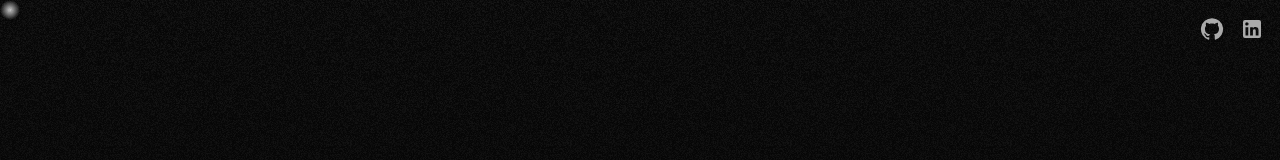
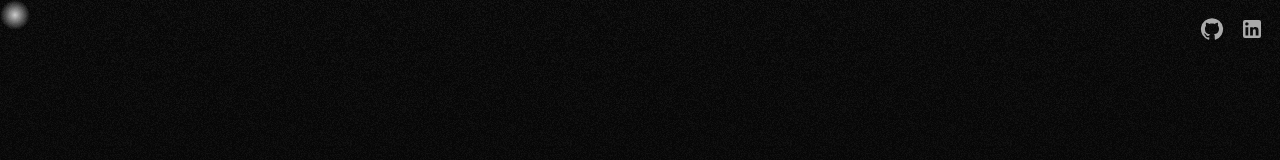
Before and after one commit to ethn1ee/ethn1ee.github.io, a Next.js app: page / in a window 1280 px wide. Shown: the top 160 px of the page. Built offline with nearby package versions, Linux system fonts and the light colour scheme; a web font is replaced by a local one.

Commit message:
Increase cursor size and adjust z-index for improved visibility

```diff
--- a/src/app/_components/Cursor.tsx
+++ b/src/app/_components/Cursor.tsx
@@ -4,7 +4,7 @@ import { motion, useMotionValue } from "motion/react";
 import { useEffect } from "react";
 
 const Cursor = () => {
-  const cursorSize = 20;
+  const cursorSize = 30;
 
   const mouse = {
     x: useMotionValue(0),
@@ -35,7 +35,7 @@ const Cursor = () => {
         backgroundImage:
           "radial-gradient(50% 50% at 50% 50%, #D3D3D3 0%, rgba(211, 211, 211, 0.00) 100%)",
       }}
-      className="fixed pointer-events-none z-10 mix-blend-difference"
+      className="fixed pointer-events-none z-0 mix-blend-difference"
     ></motion.div>
   );
 };
```
